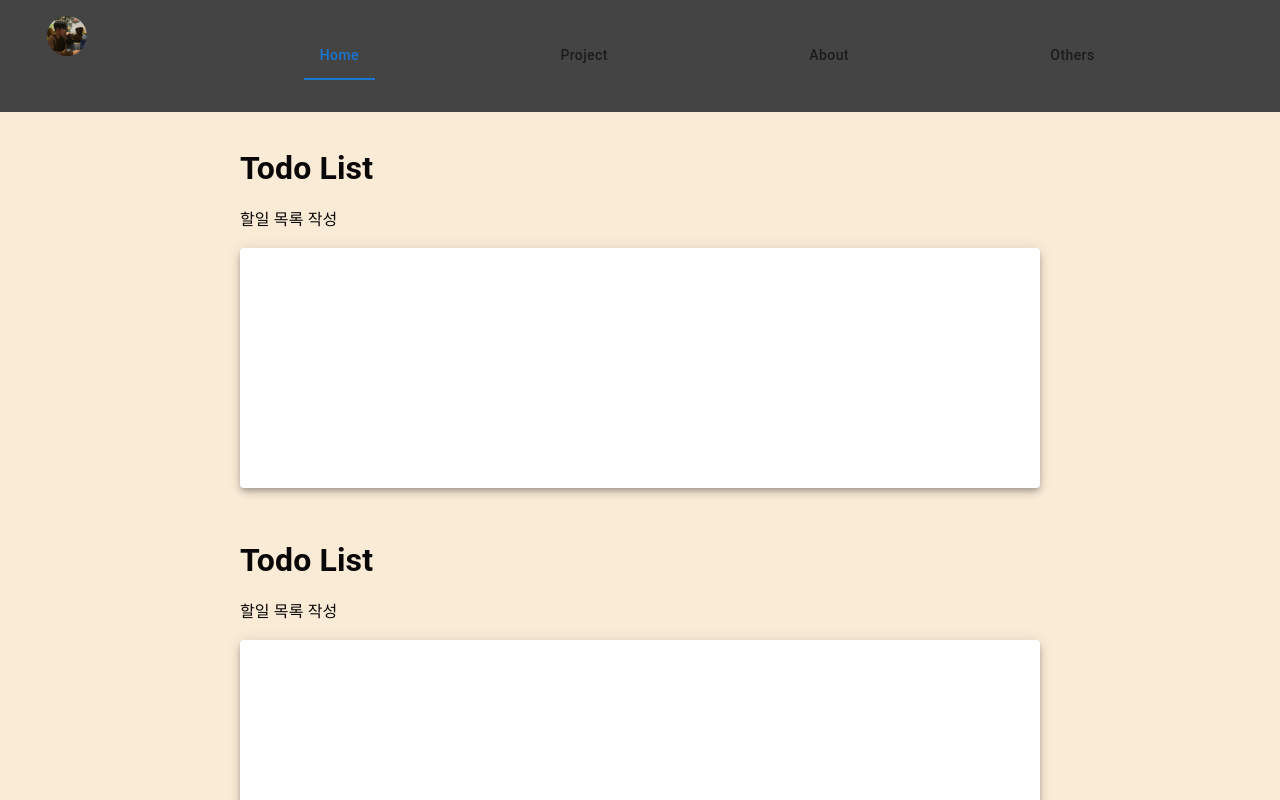
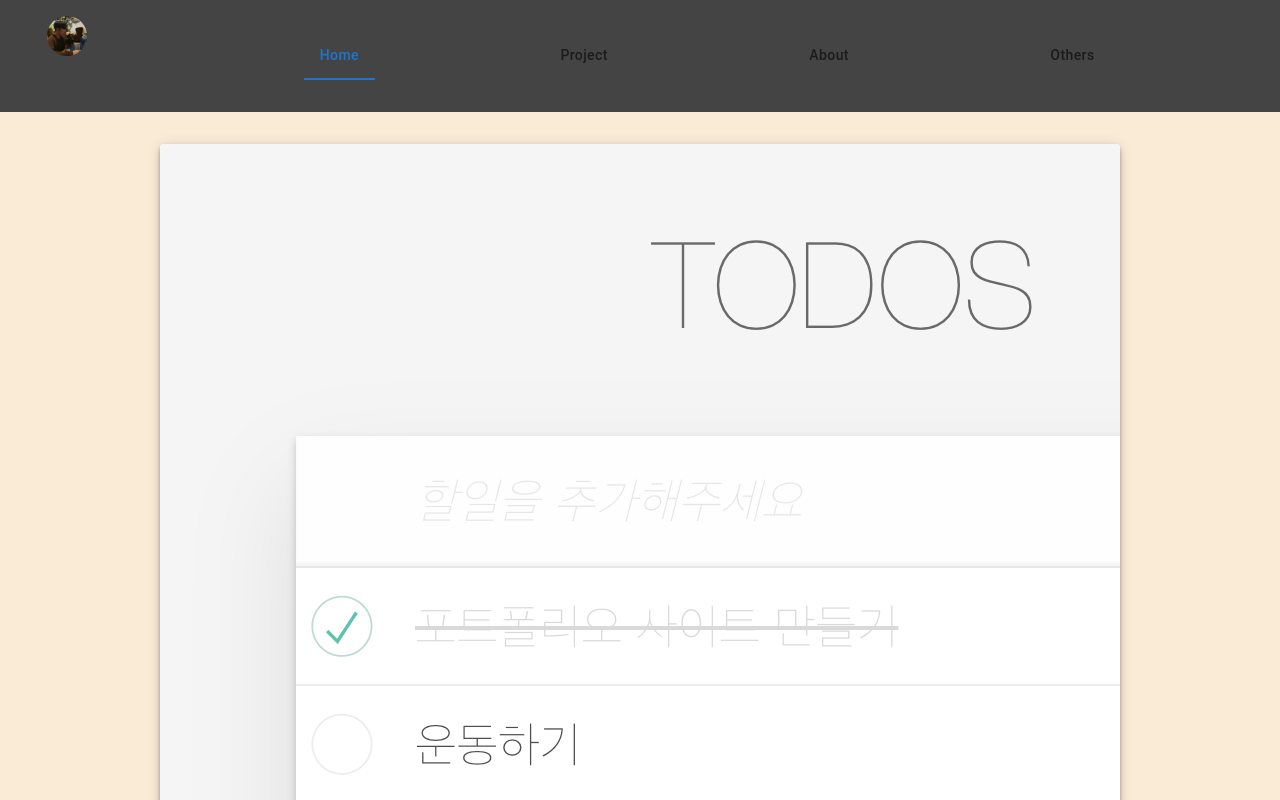
Before and after one commit to kiminseob/resume, a React (Create React App) app: page /project in a window 1280 px wide. Built offline with nearby package versions, Linux system fonts and the light colour scheme.

Commit message:
feat: Project Card 컴포넌트 추가

```diff
--- a/src/components/gnb/nav.jsx
+++ b/src/components/gnb/nav.jsx
@@ -15,9 +15,9 @@
 
 const tabStyle = () => ({
   textTransform: 'none',
-  color: customTheme.navTxtSelectedColor,
+  color: customTheme.navTxtColor,
   '&.Mui-selected': {
-    color: customTheme.navTxtColor,
+    color: customTheme.navTxtSelectedColor,
   },
 });
 
@@ -54,7 +54,9 @@
       <Tabs
         value={value}
         onChange={handleChange}
-        TabIndicatorProps={{ sx: { background: customTheme.navTxtColor } }}
+        TabIndicatorProps={{
+          sx: { background: customTheme.navTxtSelectedColor },
+        }}
         sx={tabsStyle}
       >
         <LinkTab label={home} href="/home" />
--- a/src/components/index.js
+++ b/src/components/index.js
@@ -1,4 +1,4 @@
-export { default as Nav } from './gnb/nav';
+export { default as Nav } from './gnb/Nav';
 export { default as Home } from './portfolio/home';
 export { default as Project } from './portfolio/project';
 export { default as About } from './portfolio/about';
--- a/src/components/portfolio/project/ContentsCard.jsx
+++ b/src/components/portfolio/project/ContentsCard.jsx
@@ -1,6 +1,12 @@
 import React from 'react';
 import Paper from '@mui/material/Paper';
 import Box from '@mui/material/Box';
+import Card from '@mui/material/Card';
+import CardActions from '@mui/material/CardActions';
+import CardContent from '@mui/material/CardContent';
+import CardMedia from '@mui/material/CardMedia';
+import Button from '@mui/material/Button';
+import Typography from '@mui/material/Typography';
 
 function ContentsCard() {
   return (
@@ -12,18 +18,54 @@
       }}
     >
       <div className="contents-title">
-        <h1>Todo List</h1>
-        <p>할일 목록 작성</p>
+        {/* <h1>Todo List 앱</h1>
+        <p>
+          react와 mobx를 처음 배우고 만들었던 간단한 할일 목록 작성 사이트
+          입니다.
+        </p>
+        <p>
+          할일 목록 추가, 제거, 필터링 기능을 가지고 있으며 localStorage를
+          활용하여 작성한 todo list의 데이터를 저장합니다.
+        </p> */}
       </div>
 
-      <Paper
-        elevation={5}
-        sx={{
-          width: '100%;',
-          height: '15rem',
-          maxWidth: '50rem',
-        }}
-      />
+      <Paper elevation={5}>
+        <Card
+          sx={{
+            width: '100%',
+            height: '100%',
+            display: 'flex',
+          }}
+        >
+          <CardMedia
+            component="img"
+            image="/images/todolist.png"
+            alt="green iguana"
+            sx={{ width: 'unset' }}
+          />
+          <CardContent sx={{ position: 'relative' }}>
+            <Typography gutterBottom variant="h5" component="div">
+              Practice : Todo List
+            </Typography>
+            <Typography variant="body2" color="text.secondary">
+              This is a simple to-do list website developed after learning react
+              and mobx for the first time. It has the ability to add, remove,
+              and filter to-do lists. Save the data of the todo list created by
+              utilizing localStorage.
+            </Typography>
+            <CardActions
+              sx={{
+                justifyContent: 'flex-end',
+                bottom: 0,
+                position: 'absolute',
+                right: 0,
+              }}
+            >
+              <Button size="small">Learn More</Button>
+            </CardActions>
+          </CardContent>
+        </Card>
+      </Paper>
     </Box>
   );
 }
--- a/src/theme.js
+++ b/src/theme.js
@@ -48,5 +48,31 @@
         },
       },
     },
+    MuiPaper: {
+      styleOverrides: {
+        root: {
+          width: '80%',
+          maxWidth: '60rem',
+          '& > div': {
+            width: '100%',
+          },
+          [breakpoints.up(desktopBreakpoint)]: {
+            height: '20rem',
+          },
+          [breakpoints.between(tabletBreakpoint, desktopBreakpoint)]: {
+            height: '15rem',
+          },
+          [breakpoints.down(tabletBreakpoint)]: {
+            height: 'fit',
+            '& .MuiCard-root': {
+              flexDirection: 'column',
+            },
+            '& .MuiTypography-root': {
+              marginBottom: '1rem',
+            },
+          },
+        },
+      },
+    },
   },
 });
```
Also changed, not shown: public/images/todolist.png (added).
